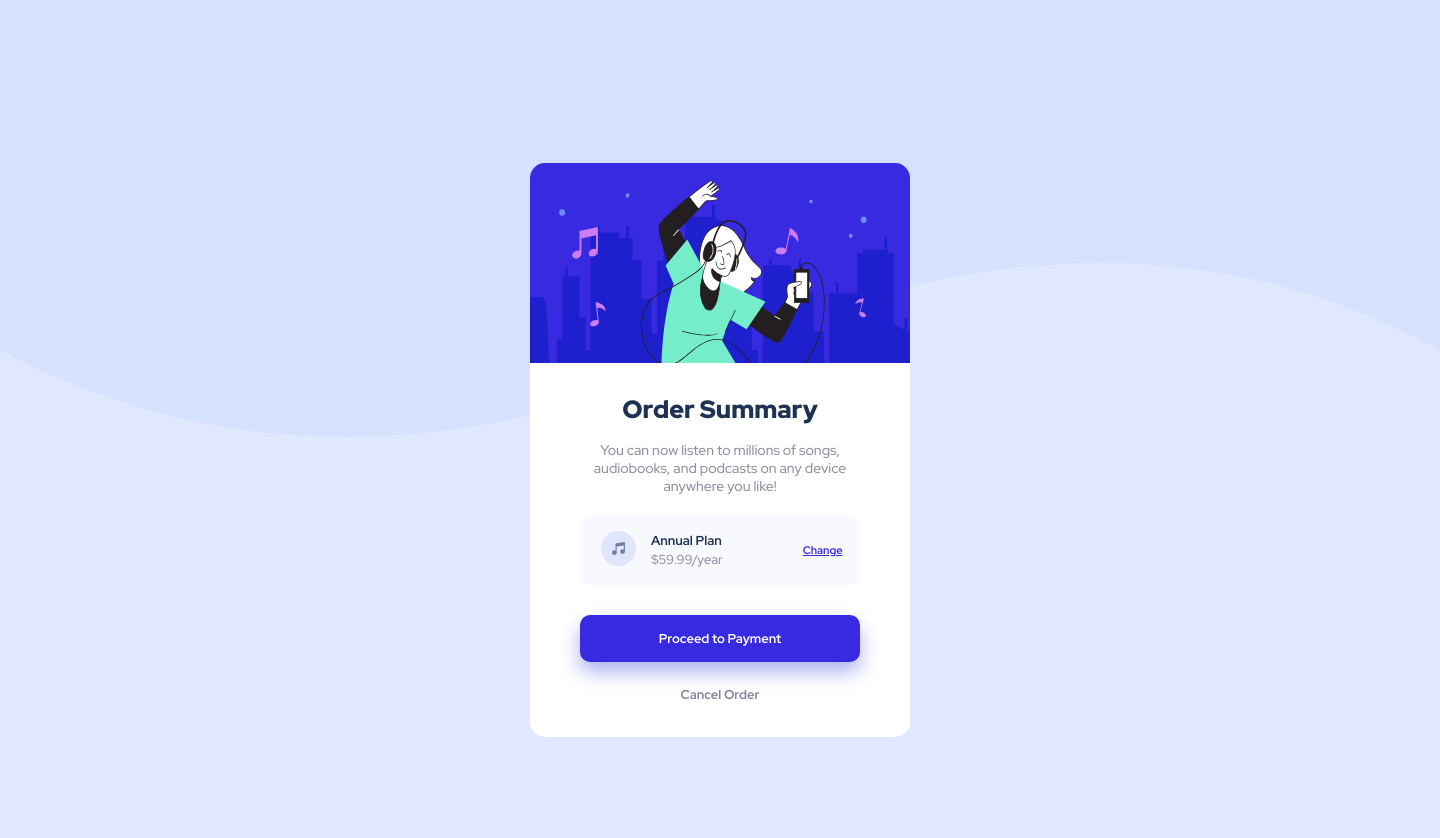
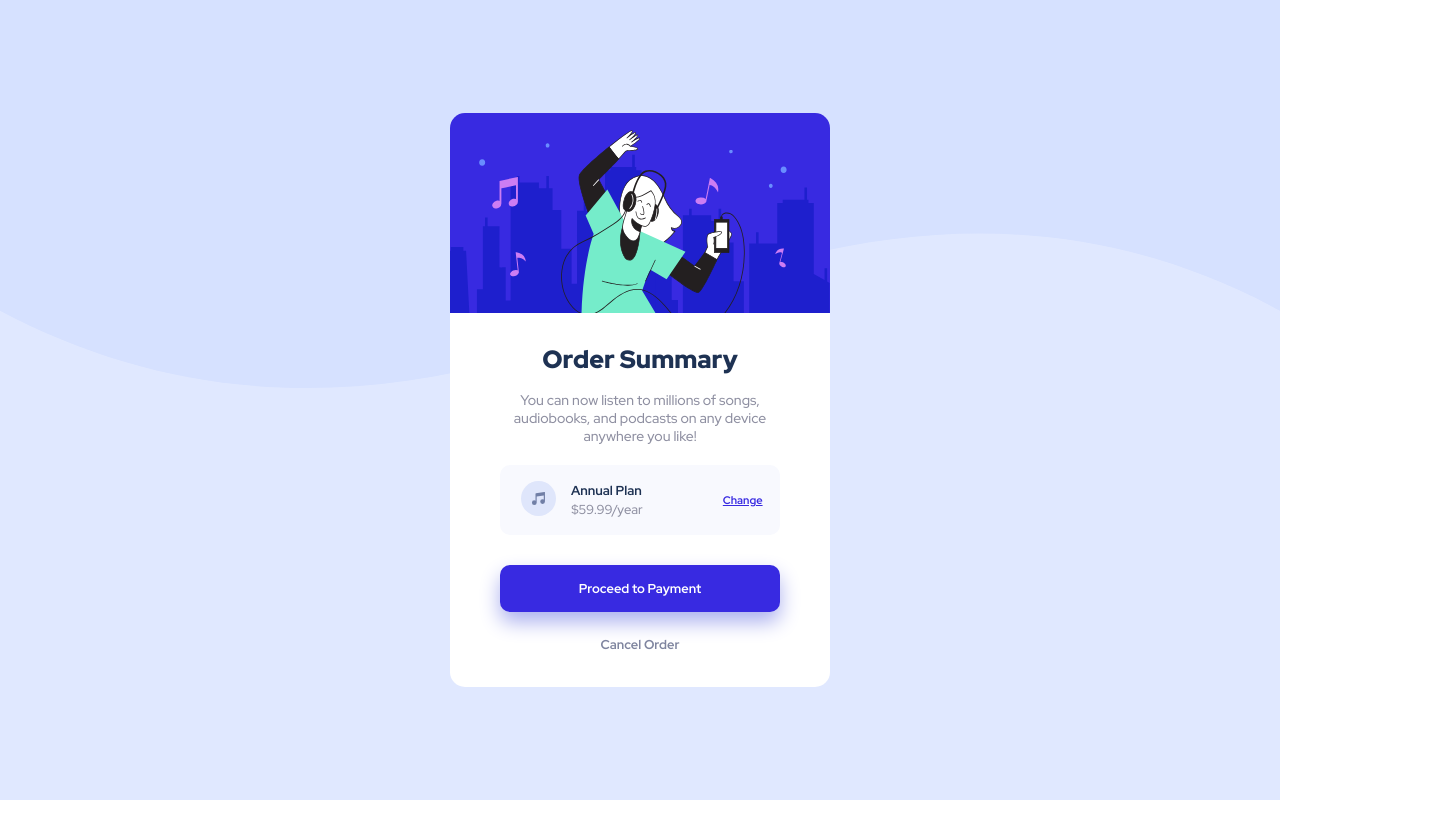
Before and after one commit to vsleila/componente-de-ordem-de-pedido, a plain HTML site: page index.html in a window 1280 px wide. Shown: the whole page, 1440 px wide, since content can reach past the window. After the commit the page ends 800 px from the top, so only its background shows below. Drawn offline with Linux system fonts and the light colour scheme.

Commit message:
Código CSS

```diff
--- a/style.css
+++ b/style.css
@@ -7,8 +7,8 @@ body {
   background-image: url(img-outros/pattern-background-desktop.svg);
   background-repeat: no-repeat;
   background-color: #e0e8ff;
-  width: 1440px;
-  height: 900px;
+  background-size: contain;
+  height: 100vh;
   display: flex;
   justify-content: center;
 }
```
